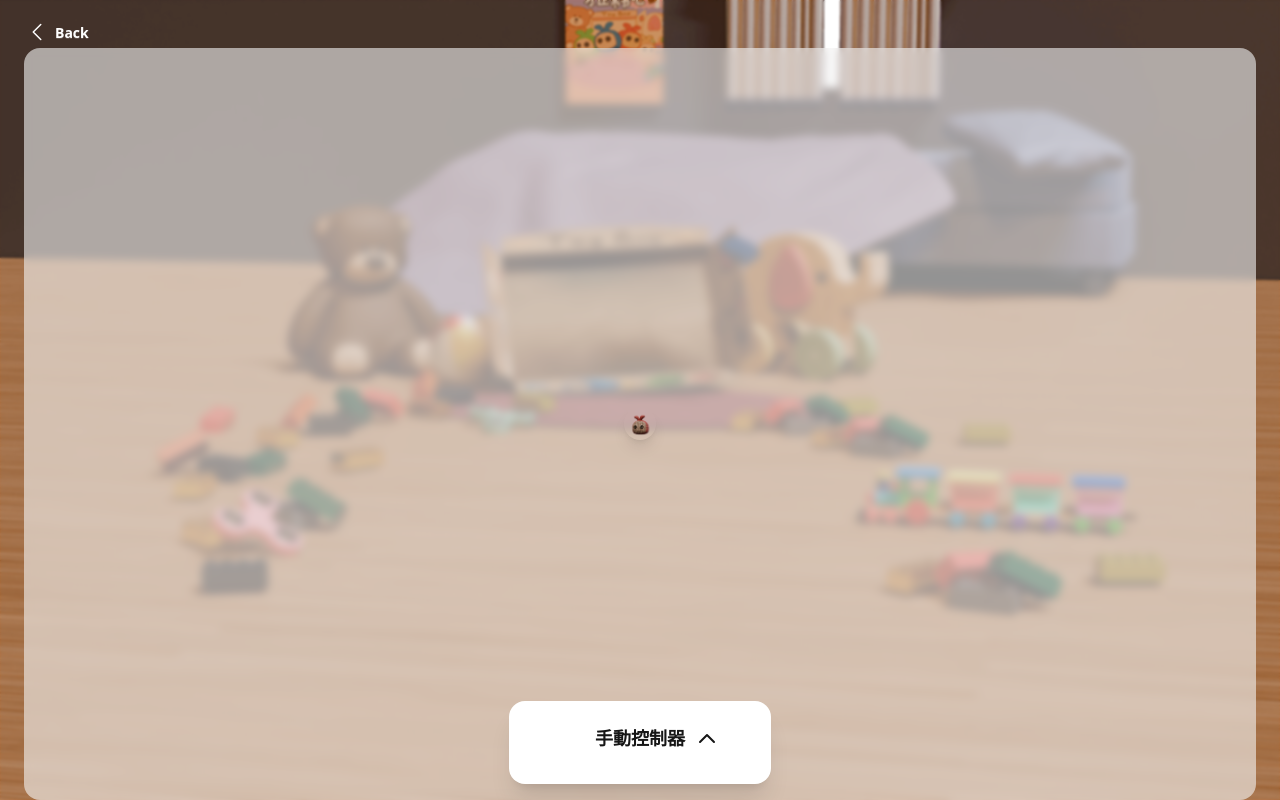
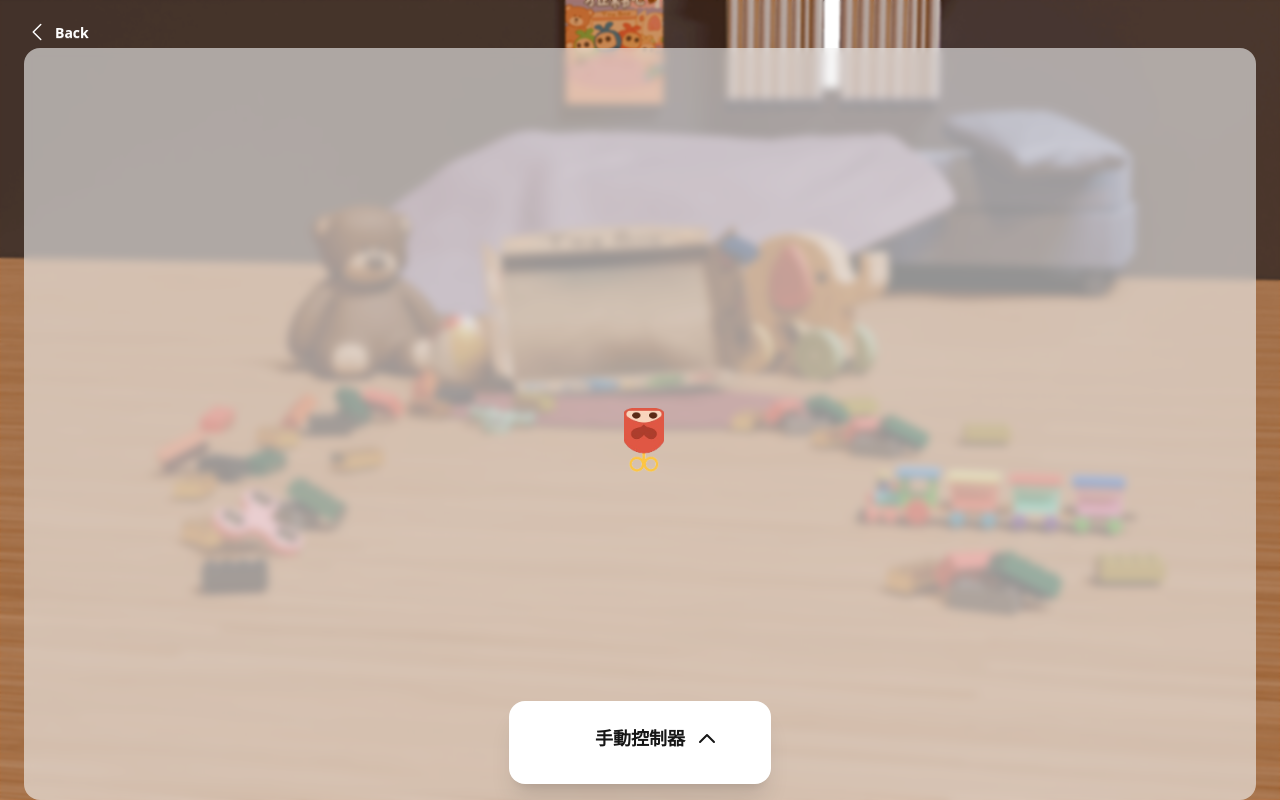
Before and after one commit to Joanne0119/Web_toyCantMove, a React (Vite) app: page /playing in a window 1280 px wide. Built offline with nearby package versions, Linux system fonts and the light colour scheme.

Commit message:
update char pin

```diff
--- a/src/pages/Playing.jsx
+++ b/src/pages/Playing.jsx
@@ -21,6 +21,28 @@ const Playing = () => {
 
     const transformedX = useTransform(smoothX, (v) => `calc(${v}% - 16px)`);
     const transformedY = useTransform(smoothY, (v) => `calc(${v}% - 16px)`);
+
+    const rotation = useSpring(0, { stiffness: 300, damping: 30 });
+
+    useEffect(() => {
+        const updateRotation = () => {
+            const vx = smoothX.getVelocity();
+            const vy = smoothY.getVelocity();
+
+            if (Math.abs(vx) > 1 || Math.abs(vy) > 1) {
+                const newAngle = Math.atan2(vy, vx) * (180 / Math.PI) + 90;
+                rotation.set(newAngle);
+            }
+        };
+
+        const unsubscribeX = smoothX.onChange(updateRotation);
+        const unsubscribeY = smoothY.onChange(updateRotation);
+
+        return () => {
+            unsubscribeX();
+            unsubscribeY();
+        };
+    }, [smoothX, smoothY, rotation]);
 
 
     const [isControllerOpen, setIsControllerOpen] = useState(false);
@@ -166,14 +188,15 @@ const Playing = () => {
                 }}
             >
                 <motion.div
-                    className="absolute w-8 h-8 rounded-full shadow-lg"
+                    className="absolute w-10 h-16"
                     style={{
                         left: transformedX,
                         top: transformedY,
-                        backgroundImage: `url(${character ? character.pinSrc : '/images/red.png'})`,
+                        backgroundImage: `url(${character ? character.pinSrc : '/images/redPin.png'})`,
                         backgroundSize: 'cover',
                         backgroundPosition: 'center'
                     }}
+                    rotate={rotation}
                     initial={{ scale: 0, opacity: 0 }}
                     animate={{ scale: 1, opacity: 1 }}
                     transition={{
```
